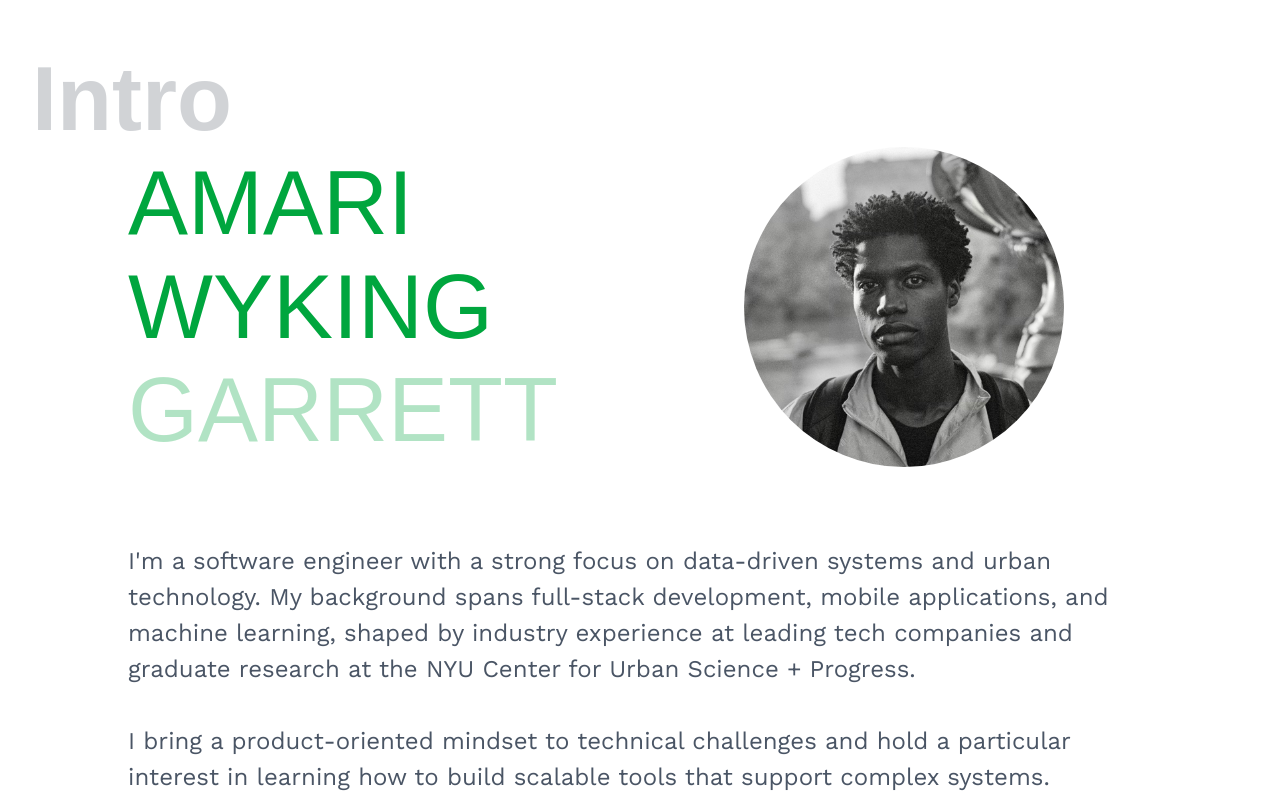
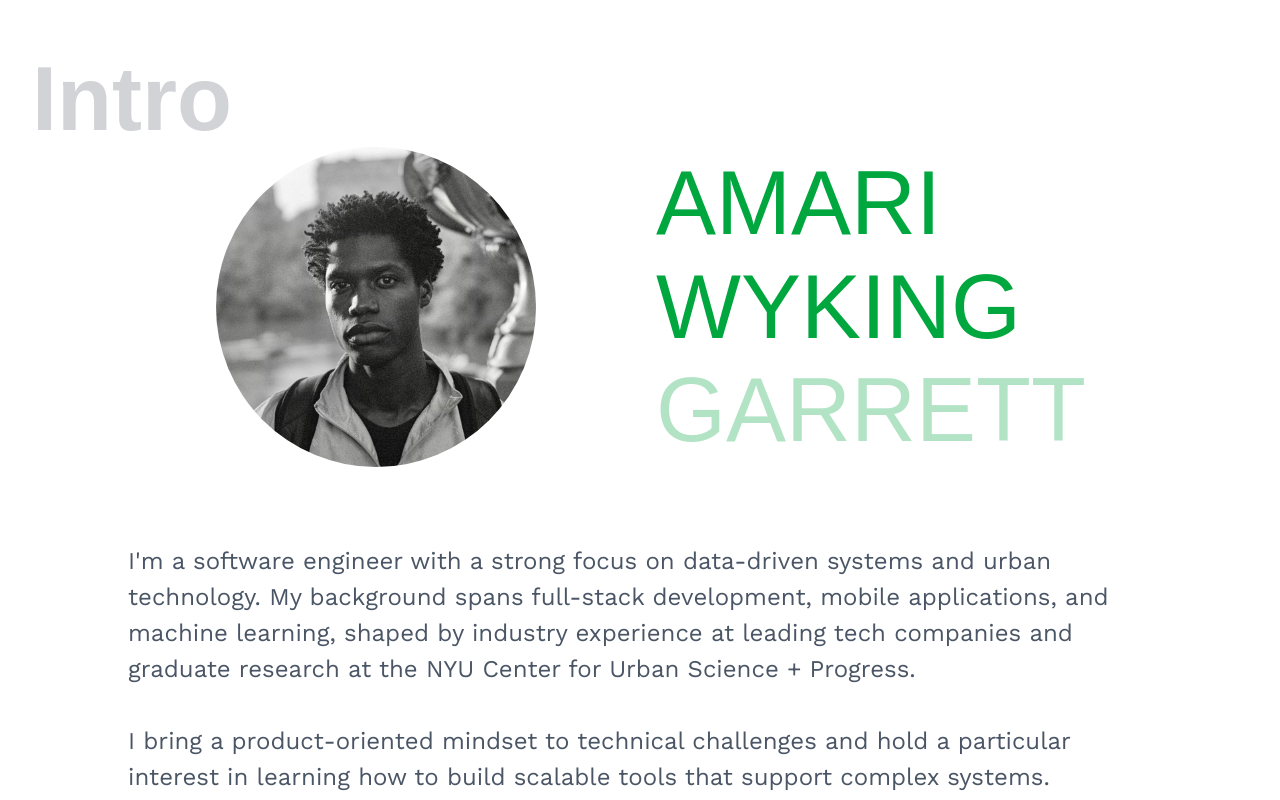
Before and after one commit to amariwyking/amariwyking, a Next.js app: page /interactive-resume in a window 1280 px wide. Shown: the top 800 px of the page. Built offline with nearby package versions, Linux system fonts and the light colour scheme; a web font is replaced by a local one.

Commit message:
- Rename the file for the intro section's name component - Swap the positioning of the photo and name plate

```diff
--- a/src/app/components/landing/HeroName.tsx
+++ b/src/app/components/landing/NamePlate.tsx
@@ -81,7 +81,7 @@ export default function NamePlate() {
     }, [originalText]);
 
     return (
-        <div className="">
+        <div className="order-1">
             <p
                 ref={nameRef}
                 className="name font-kode-mono font-medium text-left leading-[1.15] tracking-normal text-green-600 mx-auto my-6 w-full text-9xl"
--- a/src/app/components/landing/PersonalIntro.tsx
+++ b/src/app/components/landing/PersonalIntro.tsx
@@ -1,6 +1,5 @@
-import NamePlate from "./HeroName";
+import NamePlate from "./NamePlate";
 import IntroBio from "./IntroBio";
-import IntroHook from "./IntroHook";
 import ProfilePic from "./ProfilePic";
 
 export default function PersonalIntro() {
--- a/src/app/components/landing/ProfilePic.tsx
+++ b/src/app/components/landing/ProfilePic.tsx
@@ -1,9 +1,8 @@
 import Image from 'next/image'
-import path from 'path'
 
 export default function ProfilePic() {
     return (
-        <div className='flex items-center justify-center order-1 md:order-2'>
+        <div className='flex items-center justify-center -order-1 md:-order-1'>
             <Image
                 className="rounded-full w-48 md:w-64 lg:w-80 sm:ring-4 md:ring-8 ring-surface hover:ring-surface-dark transition duration-300 ease-in-out"
                 src='/general_images/amaricentralpark.jpg'
```
